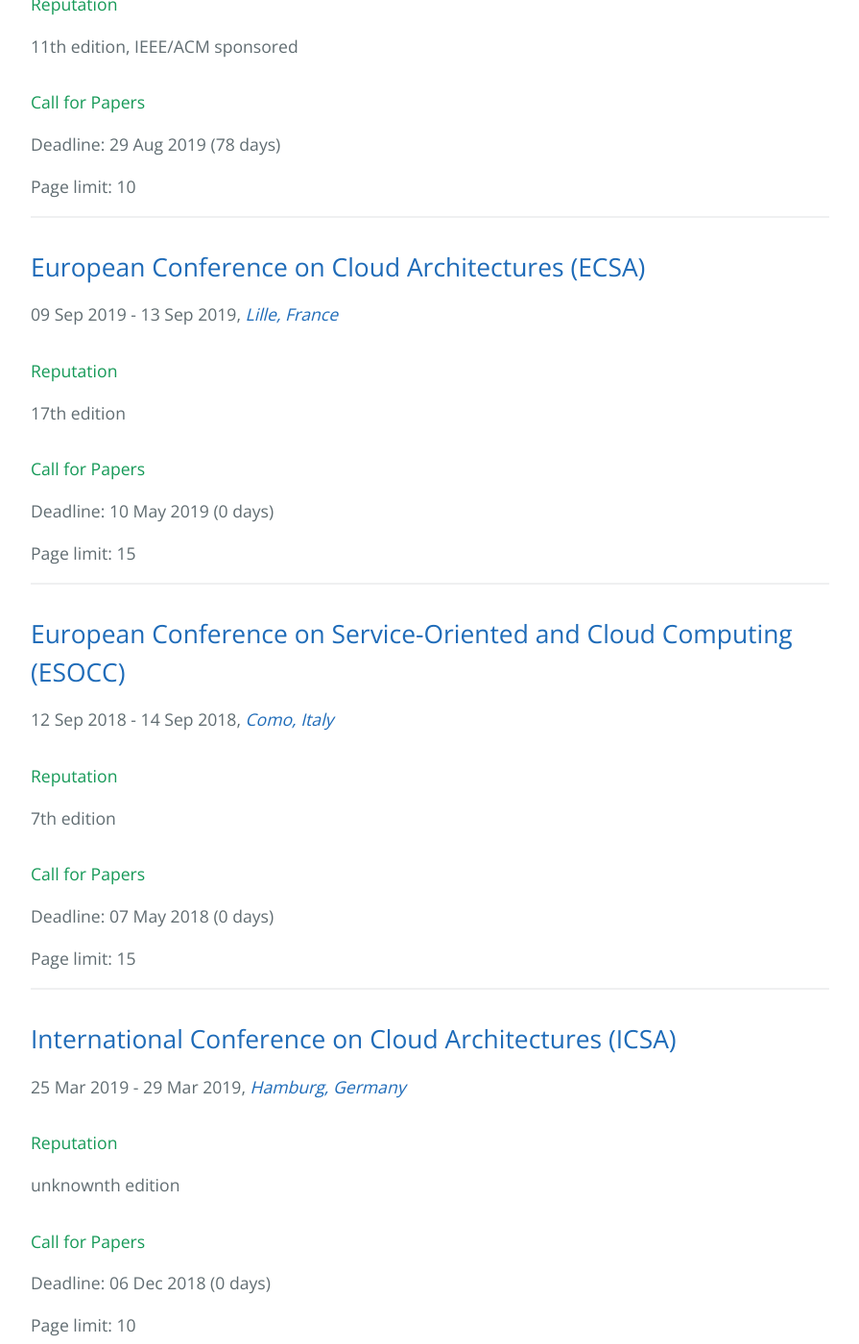
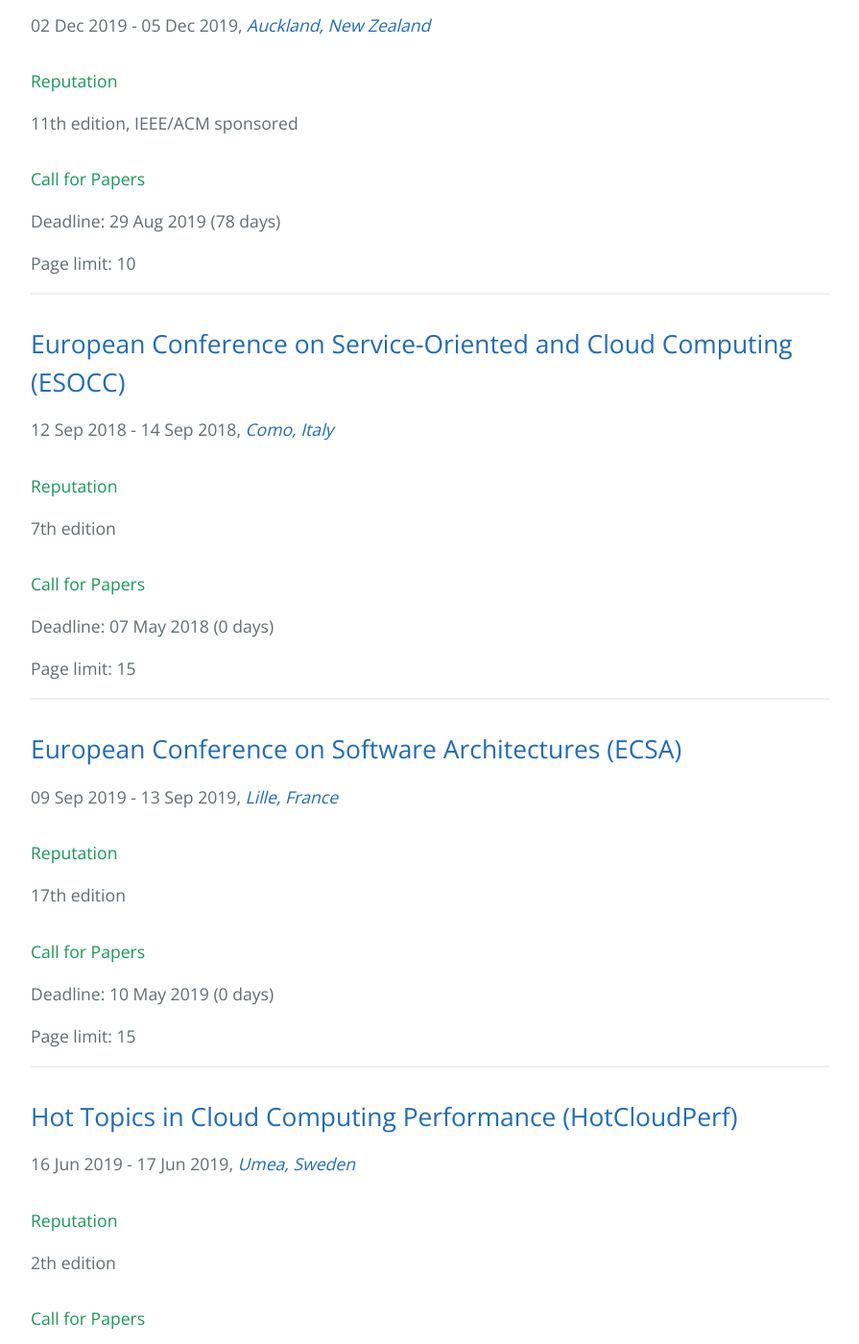
Before and after one commit to stefan-kolb/cloud-conferences, a Jekyll site: the page built from index.html, in a window 1280 px wide and 1400 px high, scrolled down 3076 px. Shown: the whole window at 96% size, without its empty margins (192-1087 px from the left). Built offline with Jekyll 4.4.1, drawn with Linux system fonts in a browser that asks for light colours; nearby versions of some CDN libraries; some of the changed text lies outside the part shown.

Commit message:
added HotCloudPerf and CLOSER

```diff
--- a/_data/conferences.yml
+++ b/_data/conferences.yml
@@ -18,11 +18,11 @@
 - name: Conference on Cloud Computing and Services Science
   abbrv: CLOSER
   url: http://closer.scitevents.org/
-  edition: 9
-  deadline: "2018-12-10"
-  date_from: "2019-05-02"
-  date_to: "2019-05-04"
-  location: "Heraklion, Crete, Greece"
+  edition: 10
+  deadline: "2019-12-13"
+  date_from: "2020-05-07"
+  date_to: "2020-05-09"
+  location: "Prague, Czech Republic"
   acceptance: [14, 17, 18, 19, 11]
   page_limit: 12
 
@@ -38,7 +38,7 @@
   page_limit: 15
 
 
-- name: European Conference on Cloud Architectures
+- name: European Conference on Software Architectures
   abbrv: ECSA
   url: https://ecsa2019.univ-lille.fr
   edition: 17
@@ -49,7 +49,7 @@
   acceptance: []
   page_limit: 15
 
-- name: International Conference on Cloud Architectures
+- name: International Conference on Software Architecture
   abbrv: ICSA
   url: https://swk-www.informatik.uni-hamburg.de/~icsa2019/index.html
   edition: unknown
@@ -190,3 +190,13 @@
   date_to: "2019-10-22"
   location: "Rhodes, Greece"
   page_limit: 18
+
+- name: Hot Topics in Cloud Computing Performance
+  abbrv: HotCloudPerf
+  url: https://hotcloudperf.spec.org
+  edition: 2
+  deadline: "2019-03-14"
+  date_from: "2019-06-16"
+  date_to: "2019-06-17"
+  location: "Umea, Sweden"
+  page_limit: 6
```
